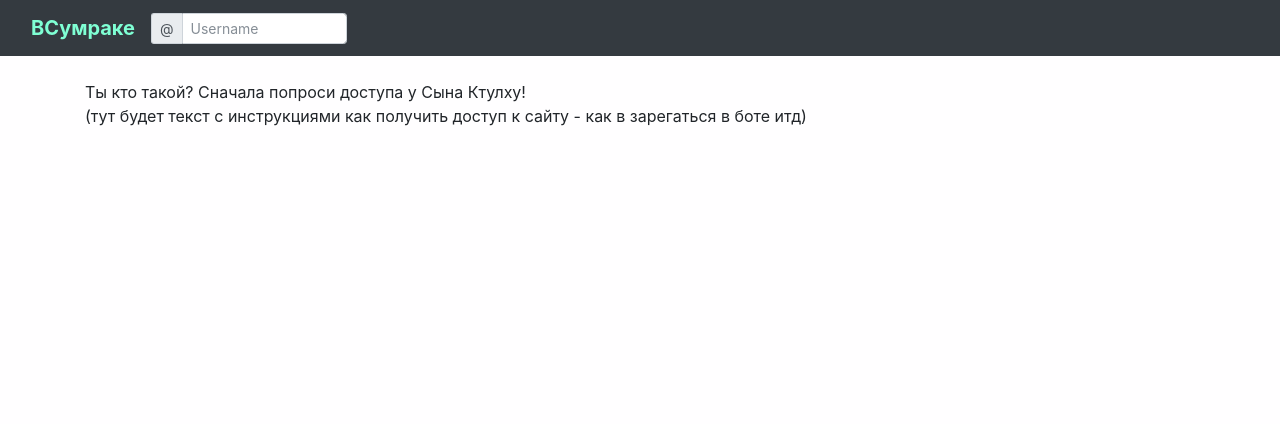
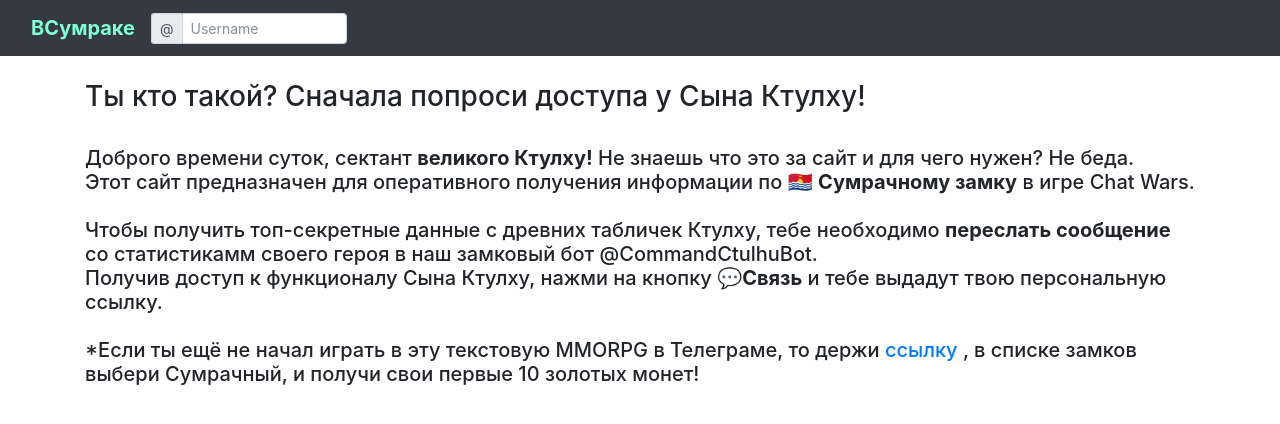
Before and after one commit to toxydose/CastleStats, a Flask app: page / in a window 1280 px wide. Shown: the top 424 px of the page. Run offline with Flask 2, Linux system fonts and the light colour scheme; some libraries are stand-ins or nearby versions.

Commit message:
403 page edited

```diff
--- a/app/templates/403.html
+++ b/app/templates/403.html
@@ -2,7 +2,13 @@
 
 {% block content %}
   <div class="container">
-   Ты кто такой? Сначала попроси доступа у Сына Ктулху!<br>
-      (тут будет текст с инструкциями как получить доступ к сайту - как в зарегаться в боте итд)
+      <h3>Ты кто такой? Сначала попроси доступа у Сына Ктулху!<br></h3><br>
+      <h5>Доброго времени суток, сектант <b>великого Ктулху!</b> Не знаешь что это за сайт и для чего нужен? Не беда.<br>
+          Этот сайт предназначен для оперативного получения информации по 🇰🇮 <b>Сумрачному замку</b> в игре Chat Wars.<br><br>
+
+          Чтобы получить топ-секретные данные с древних табличек Ктулху, тебе необходимо <b>переслать сообщение</b> со статистикамм своего героя в наш замковый бот @CommandCtulhuBot.<br>
+          Получив доступ к функционалу Сына Ктулху, нажми на кнопку 💬<b>Связь</b> и тебе выдадут твою персональную ссылку.<br><br>
+
+          *Если ты ещё не начал играть в эту текстовую MMORPG в Телеграме, то держи <a title="Играть в ЧатВарс" href="https://telegram.me/ChatWarsBot?start=31d4ed267bc242efa703d16c23457363"> ссылку </a>, в списке замков выбери Сумрачный, и получи свои первые 10 золотых монет! </h5>
   </div>
 {% endblock %}
```
